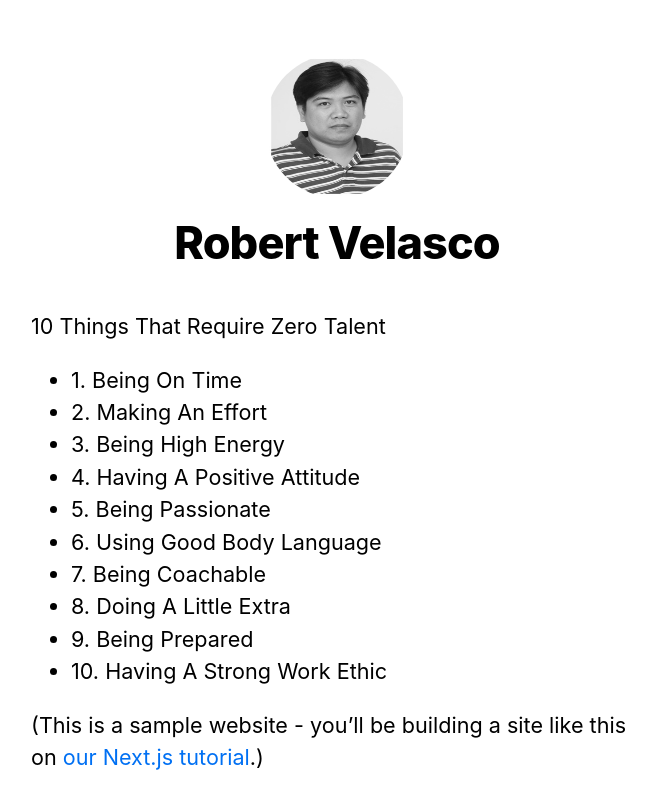
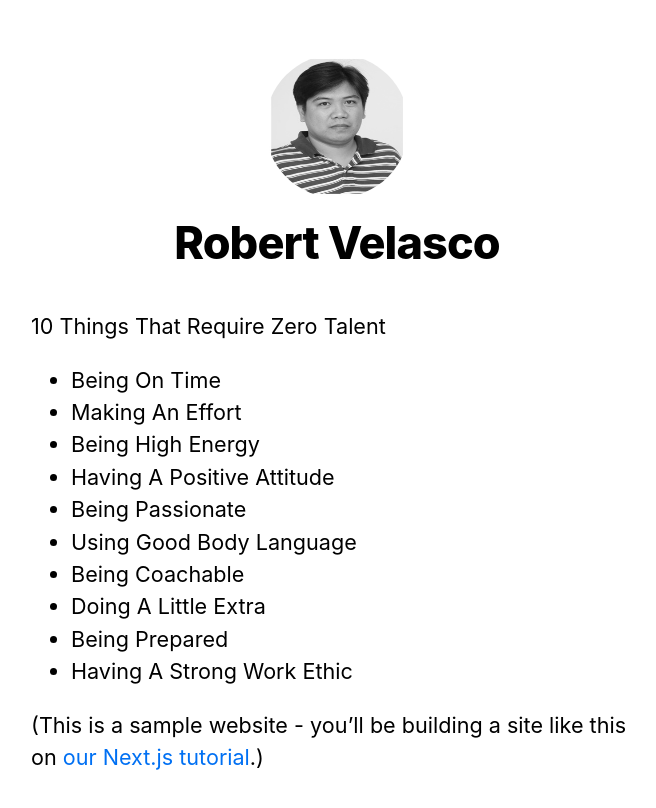
Before and after one commit to rnvelasco/CPE3A-nextjs-blog-, a Next.js app: page / in a window 1280 px wide. Shown: the top 808 px of the page, without its empty margins (303-959 px from the left). Built offline with nearby package versions, Linux system fonts and the light colour scheme.

Commit message:
Update index.js

```diff
--- a/pages/index.js
+++ b/pages/index.js
@@ -13,16 +13,16 @@
           10 Things That Require Zero Talent
         </p>
         <ul>
-          <li>1. Being On Time</li>
-          <li>2. Making An Effort</li>
-          <li>3. Being High Energy</li>
-          <li>4. Having A Positive Attitude</li>
-          <li>5. Being Passionate</li>
-          <li>6. Using Good Body Language</li>
-          <li>7. Being Coachable</li>
-          <li>8. Doing A Little Extra</li>
-          <li>9. Being Prepared</li>
-          <li>10. Having A Strong Work Ethic</li>
+          <li>Being On Time</li>
+          <li>Making An Effort</li>
+          <li>Being High Energy</li>
+          <li>Having A Positive Attitude</li>
+          <li>Being Passionate</li>
+          <li>Using Good Body Language</li>
+          <li>Being Coachable</li>
+          <li>Doing A Little Extra</li>
+          <li>Being Prepared</li>
+          <li>Having A Strong Work Ethic</li>
         </ul>
         <p>
           (This is a sample website - you’ll be building a site like this on{' '}
```
